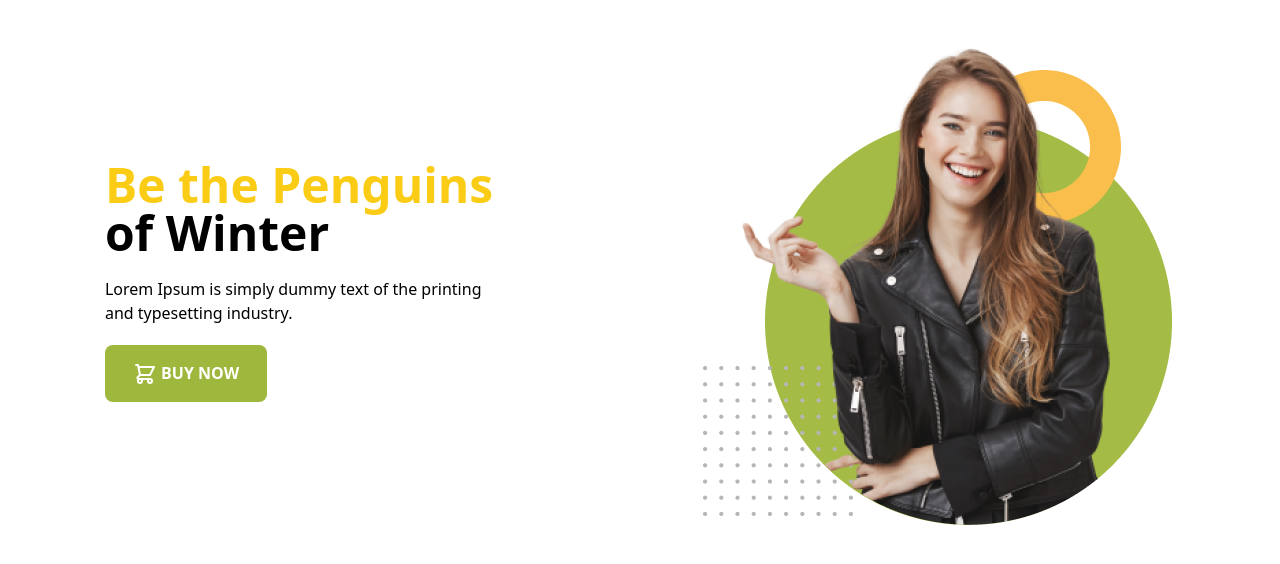
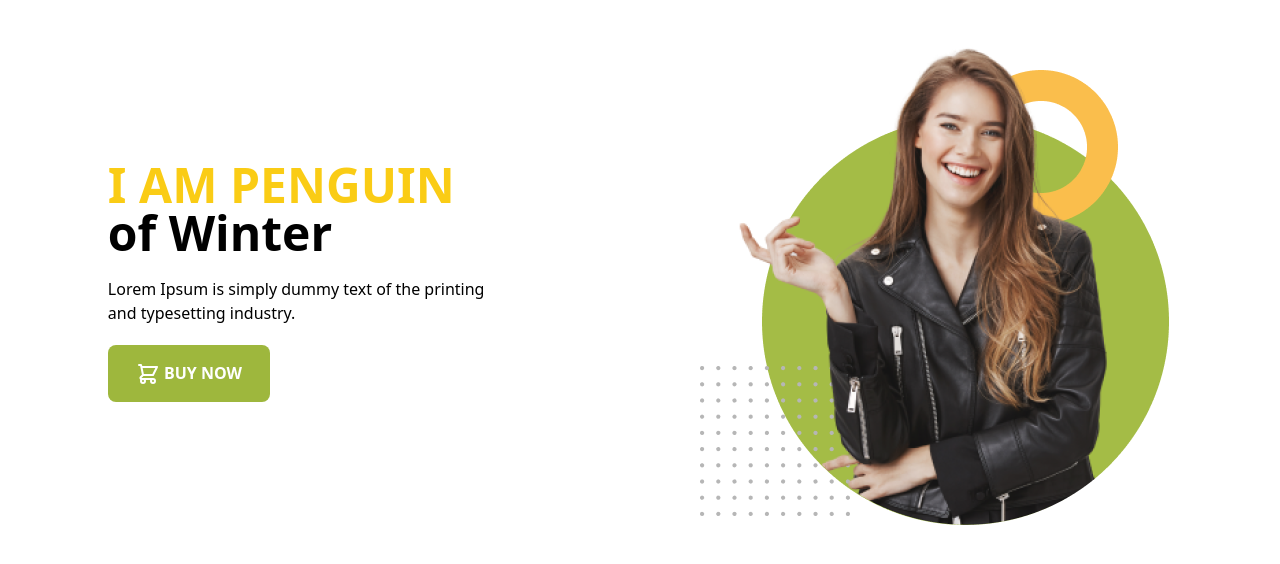
Before and after one commit to webexpertsabbir/penguin-fashion, a plain HTML site: page index.html in a window 1280 px wide. Both pictures are taken after a click on the button "BUY NOW". Shown: the part 78-642 px from the top of the page. Drawn offline with nearby package versions, Linux system fonts and the light colour scheme.

Commit message:
event text change

```diff
--- a/index.html
+++ b/index.html
@@ -38,7 +38,7 @@
     <section class="banner">
       <div class="container py-14 flex justify-around items-center">
         <div class="banner-content">
-          <h1 id="change-text" class="text-5xl font-bold text-yellow-400">Be the Penguins <br> <span class="text-black"> of Winter</span></h1>
+          <h1  class="text-5xl font-bold text-yellow-400"> <span id="change-text"> Be the Penguins</span> <br> <span class="text-black"> of Winter</span></h1>
           <p class="py-5">Lorem Ipsum is simply dummy text of the printing <br> and typesetting industry.</p>
           <button id="btn-buy" class="uppercase bg-[#9eb73d] text-white py-4 px-7 rounded-lg font-semibold">
             <svg xmlns="http://www.w3.org/2000/svg" class="h-6 w-6 inline" fill="none" viewBox="0 0 24 24" stroke="currentColor" stroke-width="2">
@@ -52,5 +52,6 @@
       </div>
     </section>
     <!-- banner end -->
+    <script src="js/event.js"></script>
 </body>
 </html>
--- /dev/null
+++ b/js/event.js
@@ -0,0 +1,4 @@
+document.getElementById('btn-buy').addEventListener('click', function(){
+    const textChange = document.getElementById('change-text');
+    textChange.innerText = 'I AM PENGUIN';
+})
```
